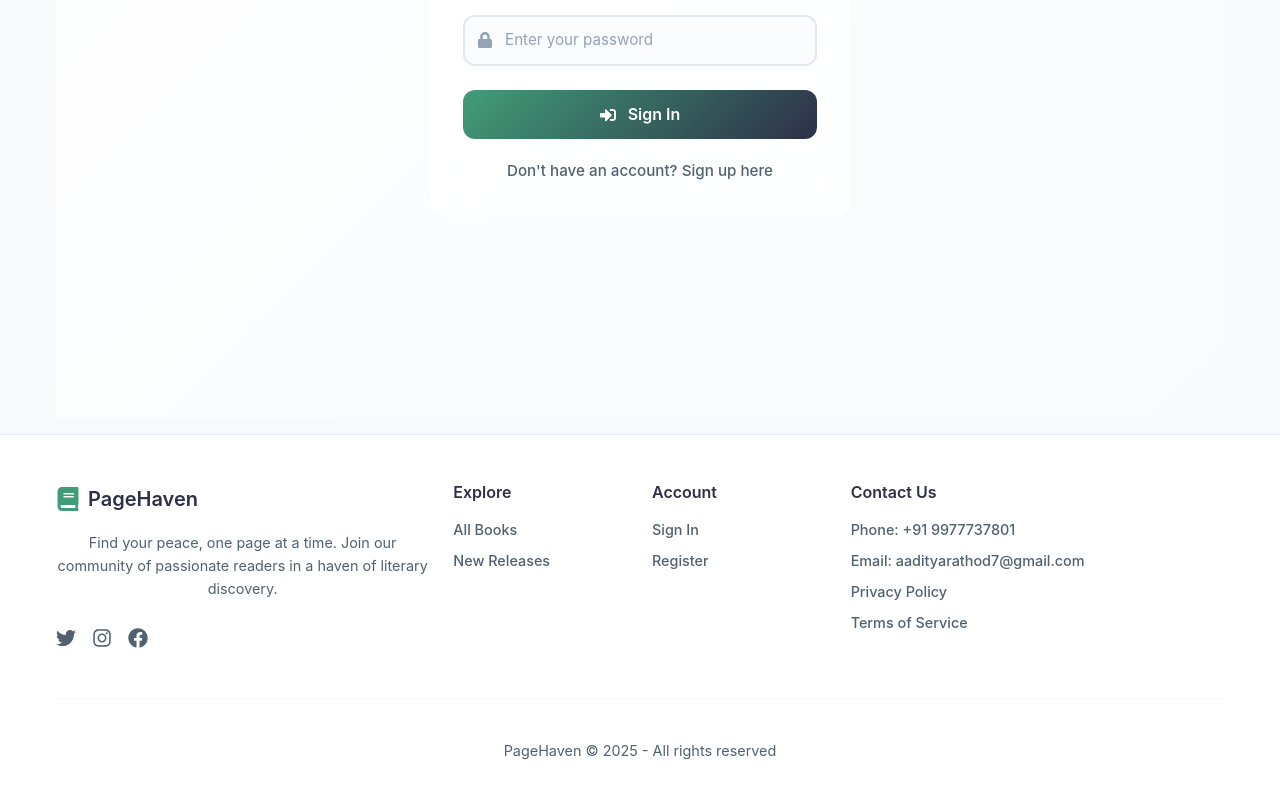
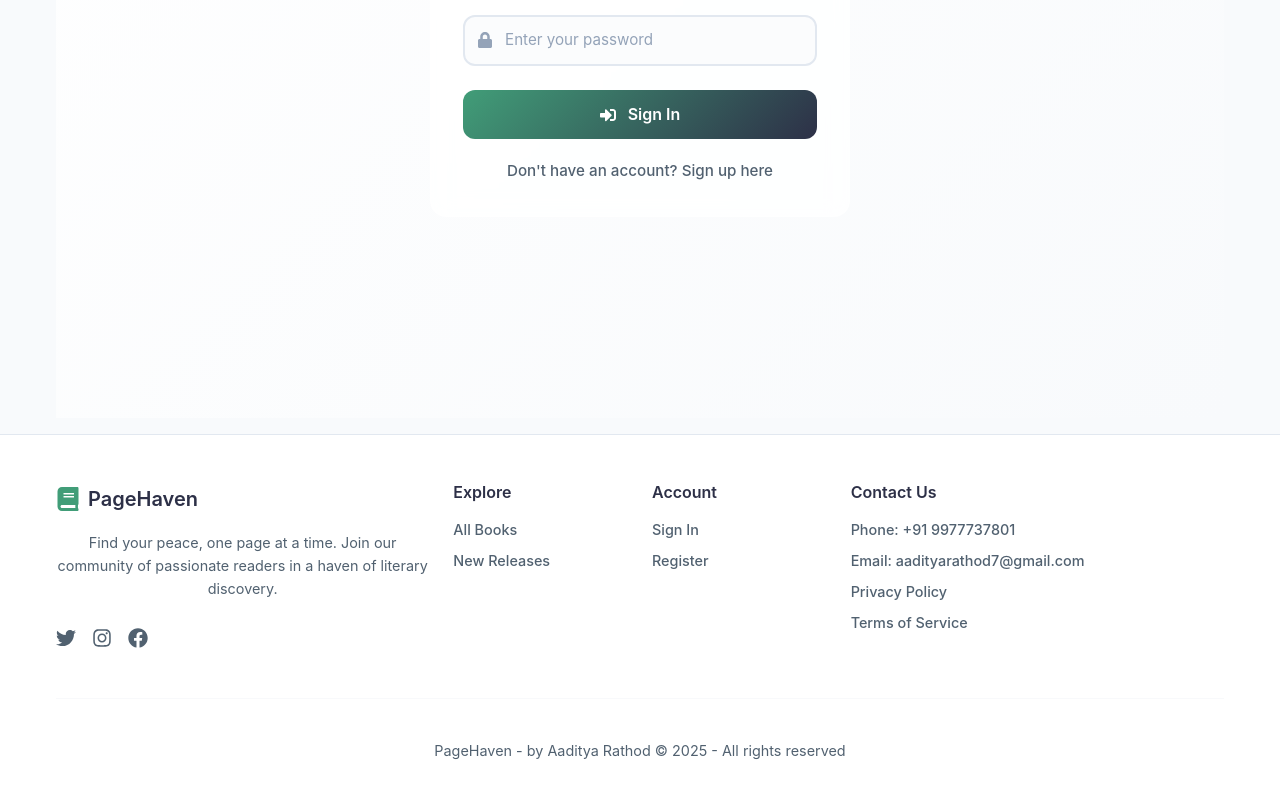
Before and after one commit to aadityarathod7/PageHaven, a React (Vite) app in the folder client/: page /login in a window 1280 px wide. Shown: the part 398-1196 px from the top of the page. Built offline with nearby package versions, Linux system fonts and the light colour scheme.

Commit message:
all good

```diff
--- a/client/src/components/Footer.jsx
+++ b/client/src/components/Footer.jsx
@@ -201,7 +201,7 @@ const Footer = () => {
         <Row>
           <Col className="py-3">
             <FooterText>
-              PageHaven &copy; {new Date().getFullYear()} - All rights reserved
+              PageHaven - by Aaditya Rathod &copy; {new Date().getFullYear()} - All rights reserved
             </FooterText>
           </Col>
         </Row>
```
